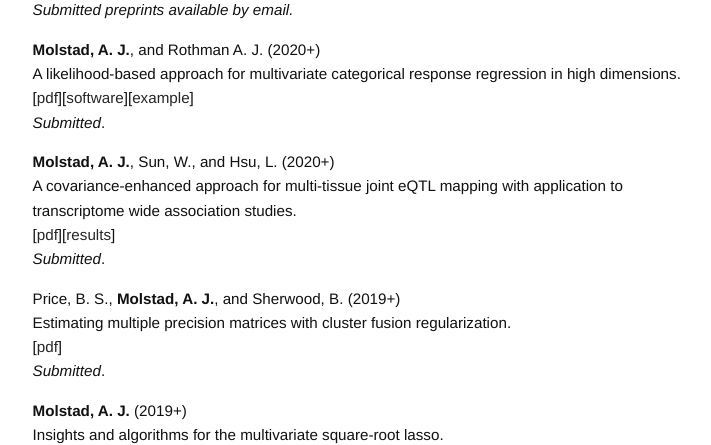
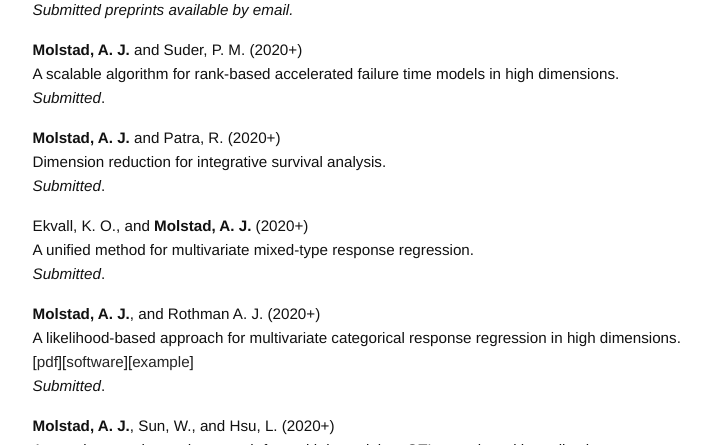
Before and after one commit to ajmolstad/ajmolstad.github.io, a Jekyll site: the page built from research.md, in a window 1280 px wide and 900 px high, cut to the strip 455-900 px from the top of the window. Shown: the whole strip, without its empty margins (275-986 px from the left). Built offline with Jekyll 4.4.1, drawn with Linux system fonts in a browser that asks for light colours.

Commit message:
Update research.md

```diff
--- a/research.md
+++ b/research.md
@@ -8,8 +8,8 @@ permalink: /research/
 
 *Submitted preprints available by email.*
 
-<!-- **Molstad, A. J.** and Suder, P. M. (2020+)<br>
-A scalable algorithm for high-dimensional rank-based accelerated failure time models.<br>
+**Molstad, A. J.** and Suder, P. M. (2020+)<br>
+A scalable algorithm for rank-based accelerated failure time models in high dimensions.<br>
 *Submitted*. <br>
 
 **Molstad, A. J.** and Patra, R. (2020+)<br>
@@ -18,7 +18,7 @@ Dimension reduction for integrative survival analysis. <br>
 
 Ekvall, K. O., and **Molstad, A. J.** (2020+)<br>
 A unified method for multivariate mixed-type response regression. <br>
-*Submitted*.  <br> -->
+*Submitted*.  <br>
 
 **Molstad, A. J.**, and Rothman A. J. (2020+)<br>
 A likelihood-based approach for multivariate categorical response regression in high dimensions. <br>
```
